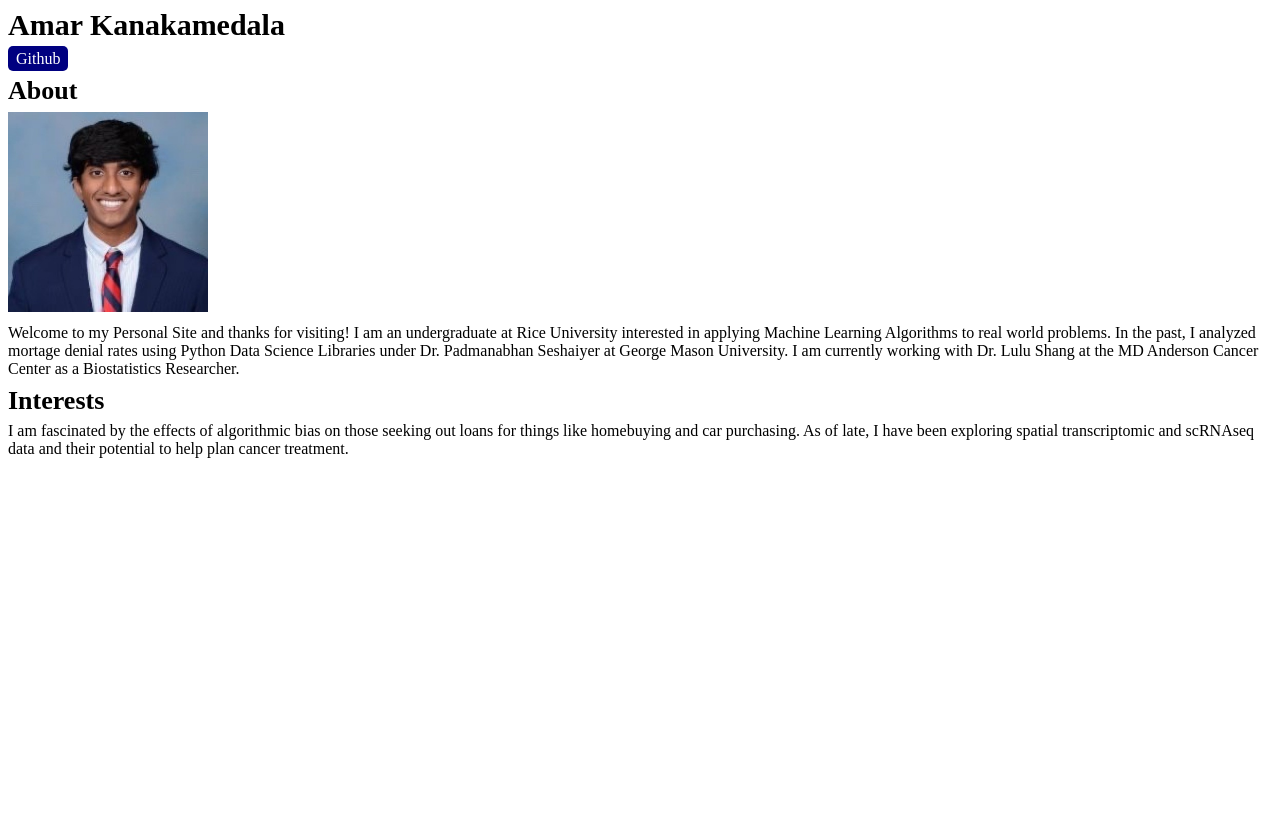
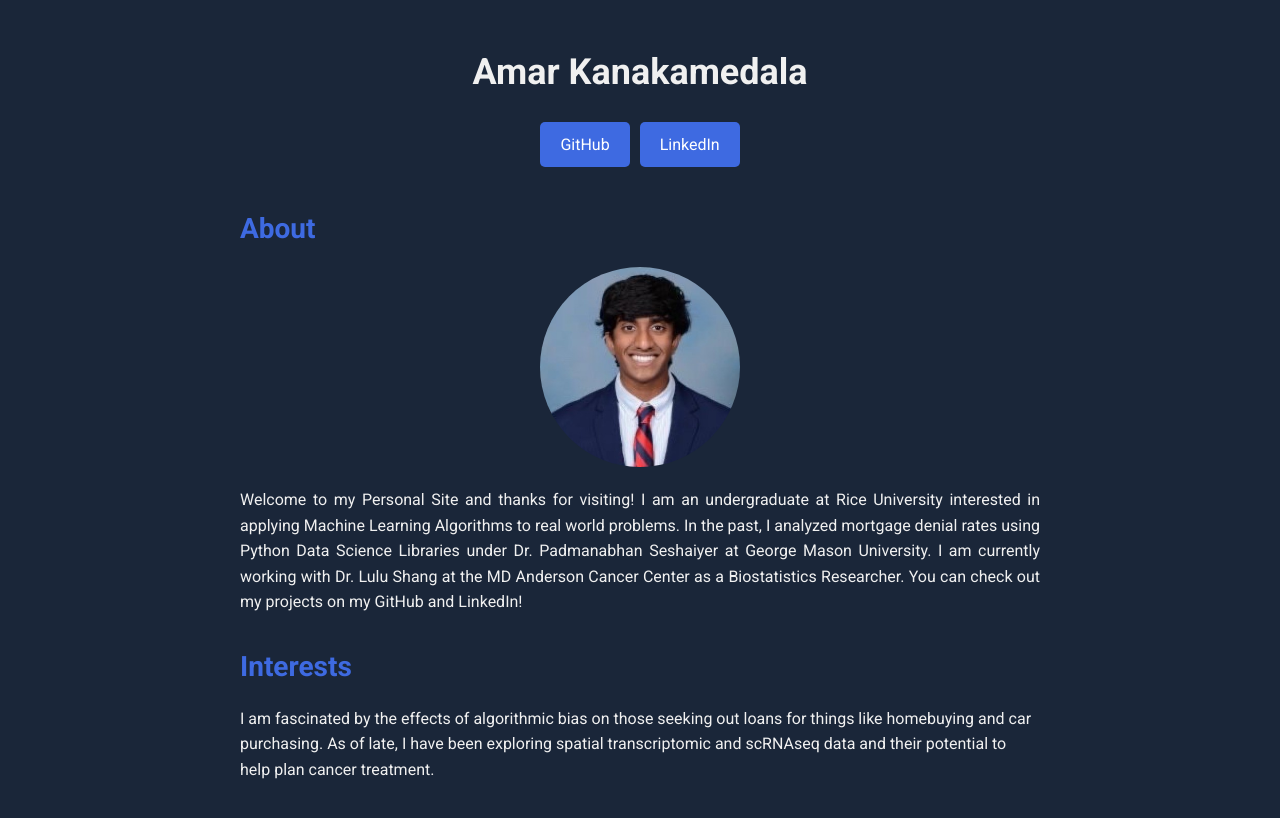
Before and after one commit to amarka8/personal-portfolio-website, a plain HTML site: page web-dev-fixed/index.html in a window 1280 px wide. Drawn offline with Linux system fonts and the light colour scheme.

Commit message:
finished personal website

```diff
--- a/web-dev-fixed/index.html
+++ b/web-dev-fixed/index.html
@@ -1,41 +1,43 @@
-<!doctype html>
+<!DOCTYPE html>
 <html lang="en-US">
+<head>
+    <meta charset="UTF-8">
+    <meta name="viewport" content="width=device-width, initial-scale=1.0">
+    <title>Amar Kanakamedala - Personal Website</title>
+    <link rel="stylesheet" href="styles/style.css">
+    <link href="https://fonts.googleapis.com/css2?family=Roboto:wght@300;400;700&display=swap" rel="stylesheet">
+</head>
+<body>
+    <div class="container">
+        <header>
+            <h1 class="name">Amar Kanakamedala</h1>
+            <div class="social-links">
+                <a href="https://github.com/amarka8" target="_blank" class="button">GitHub</a>
+                <a href="https://www.linkedin.com/in/your-linkedin-profile" target="_blank" class="button">LinkedIn</a>
+            </div>
+        </header>
 
-  <head>
-    <title>Personal Website Project</title>
-    <link rel ="stylesheet" href = "styles/style.css">
-  </head>
-
-  <body>
-    <p class = 'name'>
-      Amar Kanakamedala
-    </p>
-
-    <a href="https://github.com/amarka8" target = "_blank" class = 'button'>Github</a>
-
-    <p class = 'sub-heading'>
-      About
-    </p>
-
-    <img src="images/profile-photo.jpeg" alt="Amar Kanakamedala" width = "200" height = "200"/>
-
-    <p class = 'bio'>
+        <main>
+            <section>
+                <h2 class="sub-heading">About</h2>
+                <img src="images/profile-photo.jpeg" alt="Amar Kanakamedala" class="profile-photo"/>
+                <p class="bio">
                     Welcome to my Personal Site and thanks for visiting! I am an undergraduate at Rice University interested
                     in applying Machine Learning Algorithms to real world problems. In the past,
-      I analyzed mortage denial rates using Python Data Science Libraries under Dr. Padmanabhan Seshaiyer at George Mason University.
-      I am currently working with Dr. Lulu Shang at the MD Anderson Cancer Center as a Biostatistics Researcher.
+                    I analyzed mortgage denial rates using Python Data Science Libraries under Dr. Padmanabhan Seshaiyer at George Mason University.
+                    I am currently working with Dr. Lulu Shang at the MD Anderson Cancer Center as a Biostatistics Researcher. You can check out my projects on my GitHub and LinkedIn!
                 </p>
+            </section>
 
-    <p class = 'sub-heading'>
-      Interests
-    </p>
-
+            <section>
+                <h2 class="sub-heading">Interests</h2>
                 <p>
                     I am fascinated by the effects of algorithmic bias on those seeking out loans for things
                     like homebuying and car purchasing. As of late, I have been exploring spatial
                     transcriptomic and scRNAseq data and their potential to help plan cancer treatment.
                 </p>
-
-
+            </section>
+        </main>
+    </div>
 </body>
 </html>
--- a/web-dev-fixed/scripts/script.js
+++ /dev/null
@@ -1 +0,0 @@
-// check to see if I know git
--- a/web-dev-fixed/styles/style.css
+++ b/web-dev-fixed/styles/style.css
@@ -1,30 +1,70 @@
-p{
-    font: Arial;
-    margin-top: 0;
-    margin-bottom: 0;
+body {
+    font-family: 'Roboto', Arial, sans-serif;
+    background-color: #1a2639;
+    color: #f0f0f0;
+    line-height: 1.6;
+    margin: 0;
+    padding: 0;
 }
-.name{
-    font-weight: bold;
-    font-size: 30px;
-    margin-bottom: 8px;
+
+.container {
+    max-width: 800px;
+    margin: 0 auto;
+    padding: 20px;
 }
-.sub-heading{
-    font-weight: bold;
-    font-size: 26px;
-    margin-bottom: 6px;
-    margin-top: 8px;
+
+header {
+    text-align: center;
+    margin-bottom: 40px;
 }
-.button{
+
+.name {
+    font-size: 36px;
+    font-weight: 700;
+    margin-bottom: 20px;
+}
+
+.social-links {
+    display: flex;
+    justify-content: center;
+    gap: 10px;
+}
+
+.button {
     border-radius: 5px;
-    border: None;
-    background-color: rgb(0,0,128) ;
-    padding-left: 8px;
-    padding-right: 8px;
-    padding-top: 4px;
-    padding-bottom: 4px;
+    background-color: #3e6ae1;
+    padding: 10px 20px;
     text-decoration: none;
     color: white;
+    font-weight: 500;
+    transition: background-color 0.3s ease;
 }
-.bio{
-    margin-top: 8px;
+
+.button:hover {
+    background-color: #2a4c9e;
 }
+
+.sub-heading {
+    font-size: 28px;
+    font-weight: 700;
+    margin-top: 30px;
+    margin-bottom: 15px;
+    color: #3e6ae1;
+}
+
+.profile-photo {
+    display: block;
+    width: 200px;
+    height: 200px;
+    border-radius: 50%;
+    margin: 0 auto 20px;
+}
+
+.bio {
+    text-align: justify;
+    margin-bottom: 20px;
+}
+
+p {
+    margin-bottom: 15px;
+}
```
Lines whose indentation alone changed are shown as unchanged.
